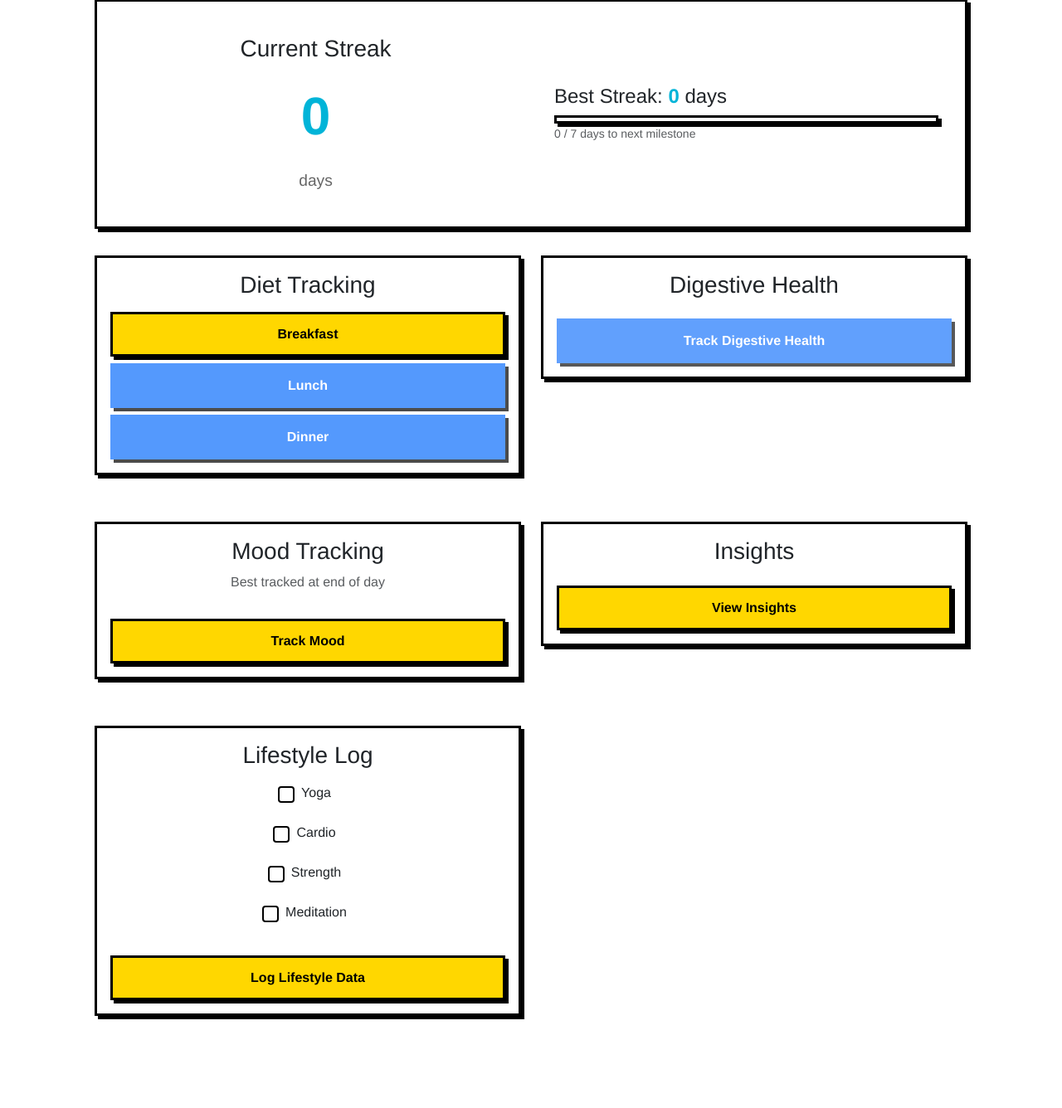
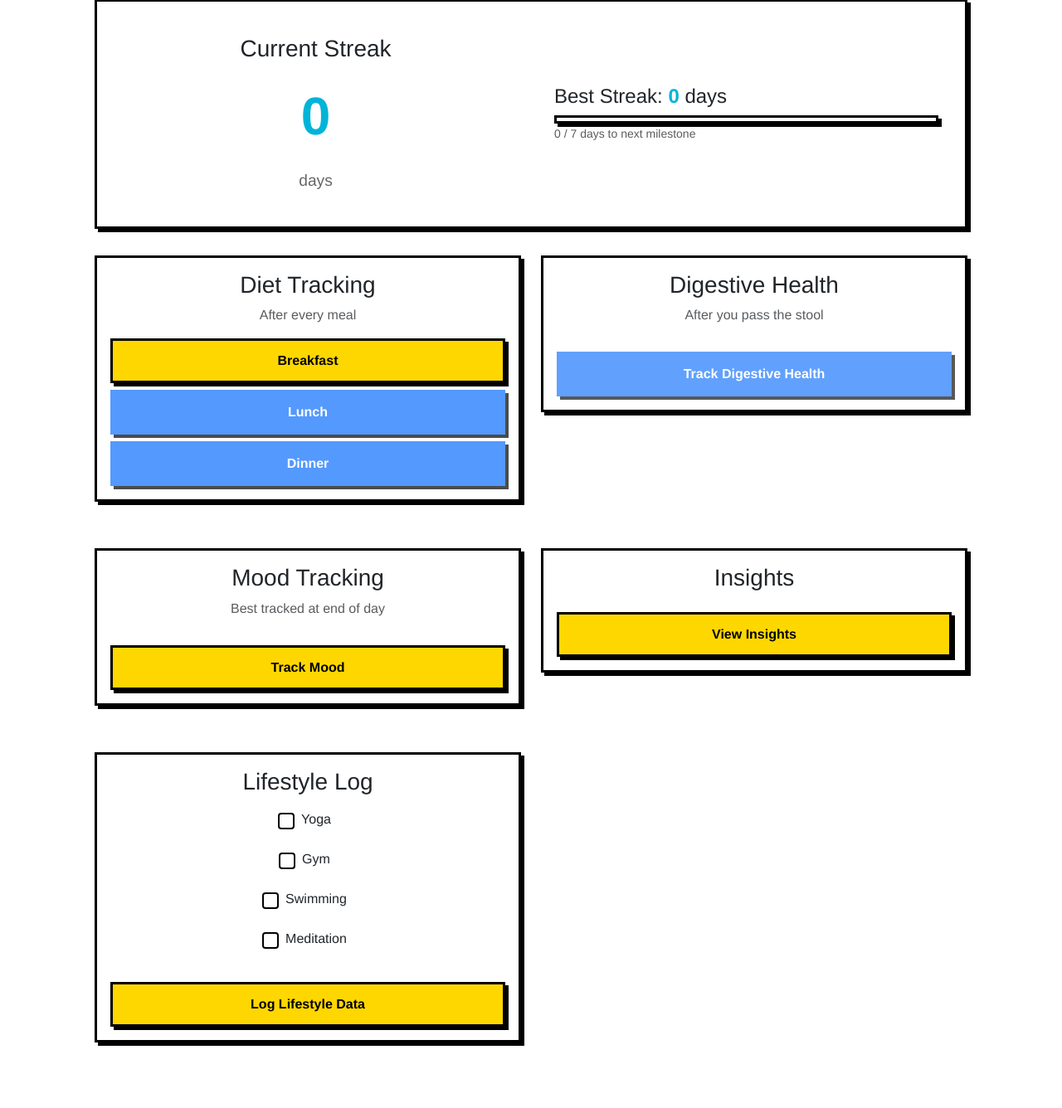
Before and after one commit to dhruv1710/ZuMicrobiome, a Flask app: page /dashboard in a window 1280 px wide. Shown: the part 195-1531 px from the top of the page at 83% size. Run offline with Flask 3, Linux system fonts and the light colour scheme; the visitor is signed in with stand-in values (Sample User, id 1); data that the repository does not hold is empty; some libraries are stand-ins or nearby versions; some web fonts are replaced.

Commit message:
All features done

```diff
--- a/app.py
+++ b/app.py
@@ -7,7 +7,8 @@ from flask import Flask, render_template, jsonify, request, redirect, url_for, s
 from werkzeug.security import generate_password_hash, check_password_hash
 from functools import wraps
 from database import db
-
+from sqlalchemy import update
+from models import Admin, AnonymousUser, KitCode, TrackingEntry
 # Configure logging
 logging.basicConfig(level=logging.DEBUG)
 
@@ -43,7 +44,6 @@ db.init_app(app)
 
 # Import models after db initialization to avoid circular imports
 with app.app_context():
-    from models import Admin, AnonymousUser, KitCode, TrackingEntry
     db.create_all()
 
     # Create default admin account if it doesn't exist
@@ -79,6 +79,10 @@ def save_lifestyle():
             }), 400
 
         entry.lifestyle_log = request.json
+        stmt3 = update(TrackingEntry).where(
+            TrackingEntry.kit_id == entry.kit_id).values(
+                lifestyle_log=entry.lifestyle_log)
+        updt3 = db.session.execute(stmt3)
         db.session.commit()
         return jsonify({"success": True})
     except Exception as e:
@@ -95,9 +99,11 @@ def save_meal():
     kit_id = data.get('kitId')
     meal_type = data.get('type')
     foods = data.get('foods', {})
-
-    if not kit_id or not meal_type or not foods:
-        return jsonify({"success": False, "error": "Missing required data"}), 400
+    if not kit_id or not meal_type:
+        return jsonify({
+            "success": False,
+            "error": "Missing required data"
+        }), 400
 
     if meal_type not in ['breakfast', 'lunch', 'dinner']:
         return jsonify({"success": False, "error": "Invalid meal type"}), 400
@@ -112,41 +118,60 @@ def save_meal():
             today = today - timedelta(days=1)
 
         # Get or create today's entry
-        entry = TrackingEntry.query.filter_by(kit_id=kit_id, date=today).first()
+        entry = TrackingEntry.query.filter_by(kit_id=kit_id,
+                                              date=today).first()
         if not entry:
+            print("ADDING NEW ENTRY")
             entry = TrackingEntry(
                 kit_id=kit_id,
                 date=today,
                 meals={},
-                stool_entries=[]
+                stool_entries=[],
             )
             db.session.add(entry)
 
         # Initialize meals if None
         if entry.meals is None:
-            entry.meals = {}
+            entry.meals = {"breakfast": {}, "lunch": {}, "dinner": {}}
 
         # Check meal sequence and save data
         is_new_day = current_time >= reset_time and current_time <= time(12, 0)
 
         # Log detailed information for debugging
-        logging.debug(f"Saving meal - Type: {meal_type}, Is new day: {is_new_day}")
+        logging.debug(
+            f"Saving meal - Type: {meal_type}, Is new day: {is_new_day}")
         logging.debug(f"Current meals: {entry.meals}")
 
-        if meal_type == 'breakfast' and (is_new_day or 'breakfast' not in entry.meals):
+        if meal_type == 'breakfast' and (is_new_day
+                                         or 'breakfast' not in entry.meals):
             # Always allow breakfast during new day or if not logged
             entry.meals['breakfast'] = foods
         elif meal_type == 'lunch':
+            print(f"Current mealsjlasflsajf: {entry.meals}")
             if 'breakfast' not in entry.meals:
-                return jsonify({"success": False, "error": "Please log breakfast first"}), 400
+                return jsonify({
+                    "success": False,
+                    "error": "Please log breakfast first"
+                }), 400
             if 'lunch' in entry.meals:
-                return jsonify({"success": False, "error": "Lunch already logged for today"}), 400
+                return jsonify({
+                    "success": False,
+                    "error": "Lunch already logged for today"
+                }), 400
+            print(f"FOODS: {foods}")
             entry.meals['lunch'] = foods
+            print(f"Current meals final: {entry.meals}")
         elif meal_type == 'dinner':
             if 'breakfast' not in entry.meals or 'lunch' not in entry.meals:
-                return jsonify({"success": False, "error": "Please log breakfast and lunch first"}), 400
+                return jsonify({
+                    "success": False,
+                    "error": "Please log breakfast and lunch first"
+                }), 400
             if 'dinner' in entry.meals:
-                return jsonify({"success": False, "error": "Dinner already logged for today"}), 400
+                return jsonify({
+                    "success": False,
+                    "error": "Dinner already logged for today"
+                }), 400
             entry.meals['dinner'] = foods
 
         # Update streak
@@ -154,12 +179,22 @@ def save_meal():
 
         # Log the final state before committing
         logging.debug(f"Final meals state: {entry.meals}")
+        # db.session.commit()
+        print(kit_id)
+        print(entry.meals)
+        stmt = update(TrackingEntry).where(
+            TrackingEntry.kit_id == entry.kit_id).values(meals=entry.meals)
+        updt = db.session.execute(stmt)
+        db.session.commit()
 
-        db.session.commit()
-        return jsonify({"success": True})
+        #TrackingEntry.kit_id == kit_id, ).values(meals=entry.meals)
+        #print(f"responseeeee.....{response}")
+        # db.session.commit()
+        return jsonify({"success": entry.meals})
     except Exception as e:
         logging.error(f"Error saving meal data: {str(e)}")
         return jsonify({"success": False, "error": str(e)}), 500
+
 
 @app.route('/save-stool', methods=['POST'])
 def save_stool():
@@ -207,6 +242,10 @@ def save_stool():
         # Update streak
         entry.update_streak()
 
+        stmt1 = update(TrackingEntry).where(
+            TrackingEntry.kit_id == entry.kit_id).values(
+                stool_entries=entry.stool_entries)
+        updt1 = db.session.execute(stmt1)
         db.session.commit()
         return jsonify({"success": True})
     except Exception as e:
@@ -260,7 +299,8 @@ def dashboard():
         today = today - timedelta(days=1)
 
     # Get today's entry
-    entry = TrackingEntry.query.filter_by(kit_id=session['kit_id'], date=today).first()
+    entry = TrackingEntry.query.filter_by(kit_id=session['kit_id'],
+                                          date=today).first()
 
     # Check if it's a new day (after reset time and before noon)
     is_new_day = current_time >= reset_time and current_time <= time(12, 0)
@@ -280,7 +320,7 @@ def dashboard():
 
     stool_logged = bool(entry and entry.stool_entries)
     lifestyle_logged = bool(entry and entry.lifestyle_log)
-    mood_logged = bool(entry and entry.mood)
+    mood_logged = bool(entry and entry.mood_details)
 
     # Get streak information
     streak_info = TrackingEntry.get_user_streaks(session['kit_id'])
@@ -290,19 +330,20 @@ def dashboard():
 
     # Calculate next milestone
     milestones = [7, 30, 100]
-    next_milestone = next((m for m in milestones if m > current_streak), milestones[-1])
+    next_milestone = next((m for m in milestones if m > current_streak),
+                          milestones[-1])
 
     return render_template('dashboard.html',
-                         mood_logged=mood_logged,
-                         breakfast_logged=breakfast_logged,
-                         lunch_logged=lunch_logged,
-                         dinner_logged=dinner_logged,
-                         stool_logged=stool_logged,
-                         lifestyle_logged=lifestyle_logged,
-                         current_streak=current_streak,
-                         best_streak=best_streak,
-                         next_milestone=next_milestone,
-                         achievement_unlocked=achievement_unlocked)
+                           mood_logged=mood_logged,
+                           breakfast_logged=breakfast_logged,
+                           lunch_logged=lunch_logged,
+                           dinner_logged=dinner_logged,
+                           stool_logged=stool_logged,
+                           lifestyle_logged=lifestyle_logged,
+                           current_streak=current_streak,
+                           best_streak=best_streak,
+                           next_milestone=next_milestone,
+                           achievement_unlocked=achievement_unlocked)
 
 
 @app.route('/')
@@ -314,6 +355,7 @@ def index():
 
 @app.route('/track/meal/<meal_type>')
 def track_meal(meal_type):
+    print("meal_type:", meal_type)
     if 'kit_id' not in session:
         return redirect(url_for('index'))
 
@@ -448,11 +490,11 @@ def validate_kit(kit_id):
             logging.debug(f"Created new anonymous user for kit ID: {kit_id}")
 
         # Generate username
-        username = f"User_{kit_id[-4:].upper()}"
+        username = f"{kit_id}"
         if not user.name:
             user.name = username
             db.session.commit()
-            logging.debug(f"Updated username for kit ID {kit_id}: {username}")
+            logging.debug(f"Updated username : {username}")
 
         # Store in session
         session['kit_id'] = kit_id
@@ -859,4 +901,4 @@ def test_reset():
     return jsonify(tracking_status)
 
 
-if __name__ == "__main__":    app.run(host="0.0.0.0", port=5000, debug=True)
+if __name__ == "__main__": app.run(host="0.0.0.0", port=5000, debug=True)
--- a/templates/dashboard.html
+++ b/templates/dashboard.html
@@ -44,6 +44,7 @@
                 <div class="card-body text-center">
                     <i class="fas fa-utensils fa-3x mb-3"></i>
                     <h3>Diet Tracking</h3>
+                    <p class="text-muted">After every meal</p>
                     <div class="meal-buttons mt-3">
                         <button onclick="location.href='/track/meal/breakfast'"
                                 class="btn btn-primary mb-2 w-100"
@@ -73,6 +74,7 @@
                 <div class="card-body text-center">
                     <i class="fas fa-chart-bar fa-3x mb-3"></i>
                     <h3>Digestive Health</h3>
+                    <p class="text-muted">After you pass the stool</p>
                     <button onclick="location.href='/track/stool'"
                             class="btn btn-primary mt-3 w-100"
                             {% if not breakfast_logged %}disabled title="Complete breakfast first"{% endif %}>
@@ -129,14 +131,14 @@
                             </div>
                             <div class="mb-3">
                                 <label class="form-check form-check-inline">
-                                    <input class="form-check-input" type="checkbox" name="cardio" id="cardio" {% if lifestyle_logged %}disabled{% endif %}>
-                                    <span class="form-check-label">Cardio</span>
+                                    <input class="form-check-input" type="checkbox" name="gym" id="gym" {% if lifestyle_logged %}disabled{% endif %}>
+                                    <span class="form-check-label">Gym</span>
                                 </label>
                             </div>
                             <div class="mb-3">
                                 <label class="form-check form-check-inline">
-                                    <input class="form-check-input" type="checkbox" name="strength" id="strength" {% if lifestyle_logged %}disabled{% endif %}>
-                                    <span class="form-check-label">Strength</span>
+                                    <input class="form-check-input" type="checkbox" name="swimming" id="swimming" {% if lifestyle_logged %}disabled{% endif %}>
+                                    <span class="form-check-label">Swimming</span>
                                 </label>
                             </div>
                             <div class="mb-3">
@@ -213,8 +215,8 @@ async function saveLifestyleLog() {
     const form = document.getElementById('lifestyleLogForm');
     const data = {
         yoga: form.yoga.checked,
-        cardio: form.cardio.checked,
-        strength: form.strength.checked,
+        swimming: form.swimming.checked,
+        gym: form.gym.checked,
         meditation: form.meditation.checked
     };
 
```
Also changed, not shown: static/js/tracking.js (+3 -4 lines), templates/track_mood.html (+5 -5 lines), 1 other file.
